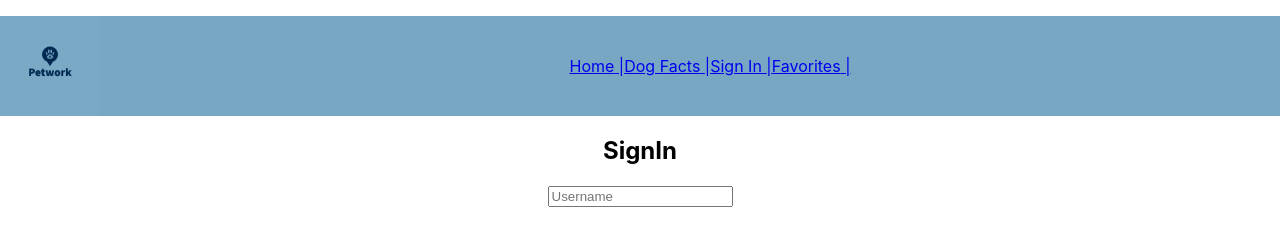
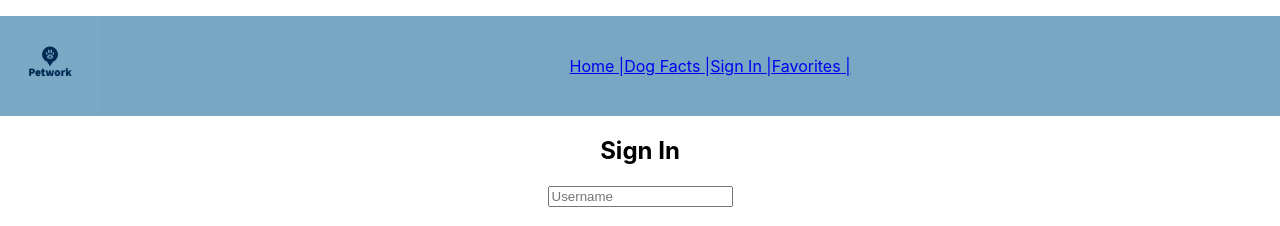
Before and after one commit to chamomiletay/petworkfrontend, a React (Create React App) app: page / in a window 1280 px wide. Shown: the top 226 px of the page. Built offline with nearby package versions, Linux system fonts and the light colour scheme.

Commit message:
linked sign in to sign up

```diff
--- a/src/components/SignIn.js
+++ b/src/components/SignIn.js
@@ -1,9 +1,11 @@
 import React from 'react'
+import { Link } from 'react-router-dom'
+
 
 const SignIn = () => {
   return (
     <div>
-      <h2>SignIn</h2>
+      <h2>Sign In</h2>
     <form class="username-input">
     <input placeholder="Username" type="text" name="username" required/>
     </form>
@@ -12,7 +14,12 @@ const SignIn = () => {
     </form><br></br>
     <button type="submit">Submit</button>
 
-    <p> Don't have an account? <a href="">Click Here</a></p>
+    <p> Don't have an account?
+      <Link to='/SignUp'>
+
+      Click Here</Link>
+
+      </p>
 
 
 
```
